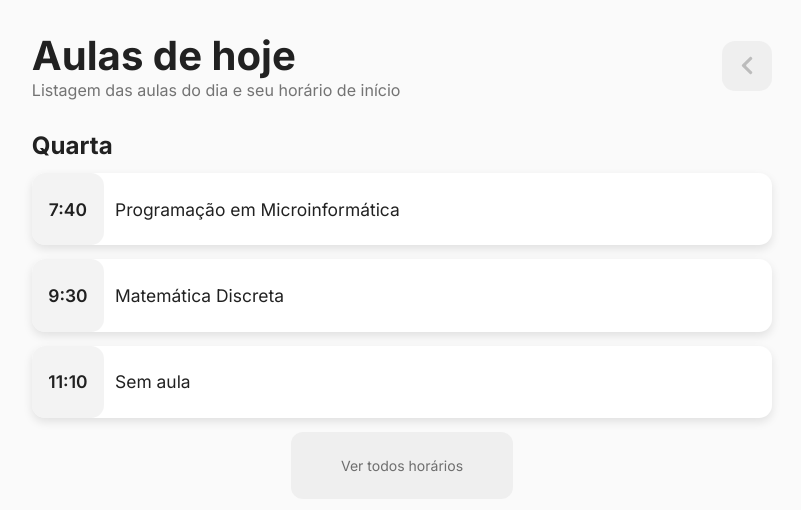
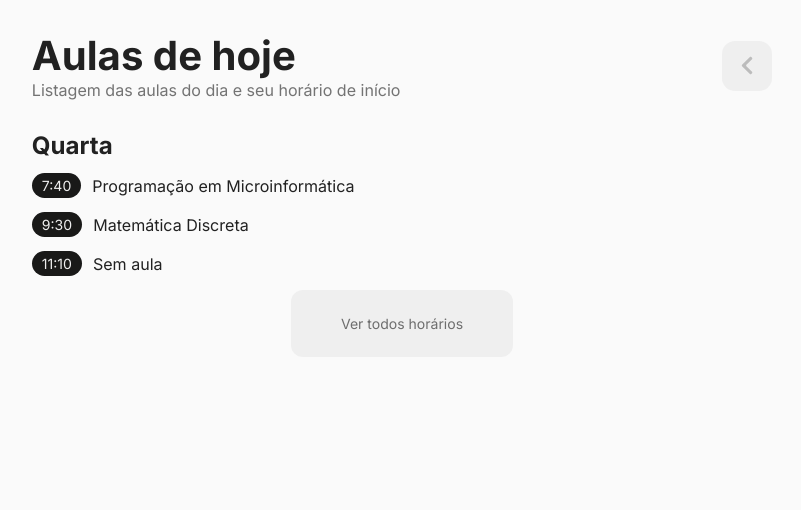
Before and after one commit to SadS4ndWiCh/ads-dashboard, a Next.js app: page /classes in a window 1280 px wide. Shown: the top 510 px of the page, without its empty margins (238-1039 px from the left). Built offline with nearby package versions, Linux system fonts and the light colour scheme.

Commit message:
change schedule style

```diff
--- a/src/styles/components/ClassSchedule.module.scss
+++ b/src/styles/components/ClassSchedule.module.scss
@@ -4,13 +4,8 @@
   display: flex;
   align-items: center;
 
+
   border-radius: 1.3rem;
-
-  box-shadow: 0 4px 10px rgba(0, 0, 0, .1);
-
-  background-color: #fff;
-
-  overflow: hidden;
 
   span, p {
     font-size: 1.738rem;
@@ -19,6 +14,8 @@
 
   p {
     margin-left: 1.1rem;
+
+    font-size: 1.6rem;
   }
 }
 
@@ -26,18 +23,18 @@
   display: flex;
   align-items: center;
   justify-content: center;
-
   flex-shrink: 0;
 
-  width: 7.2rem;
-  height: 7.2rem;
+  padding: .4rem 1rem;
 
   border-radius: 1.3rem;
 
-  background-color: rgb($gray, .21);
+  background-color: #191918;
 
   span {
-    font-weight: 600;
+    font-size: 1.4rem;
+
+    color: #eee;
   }
 
 }
```
